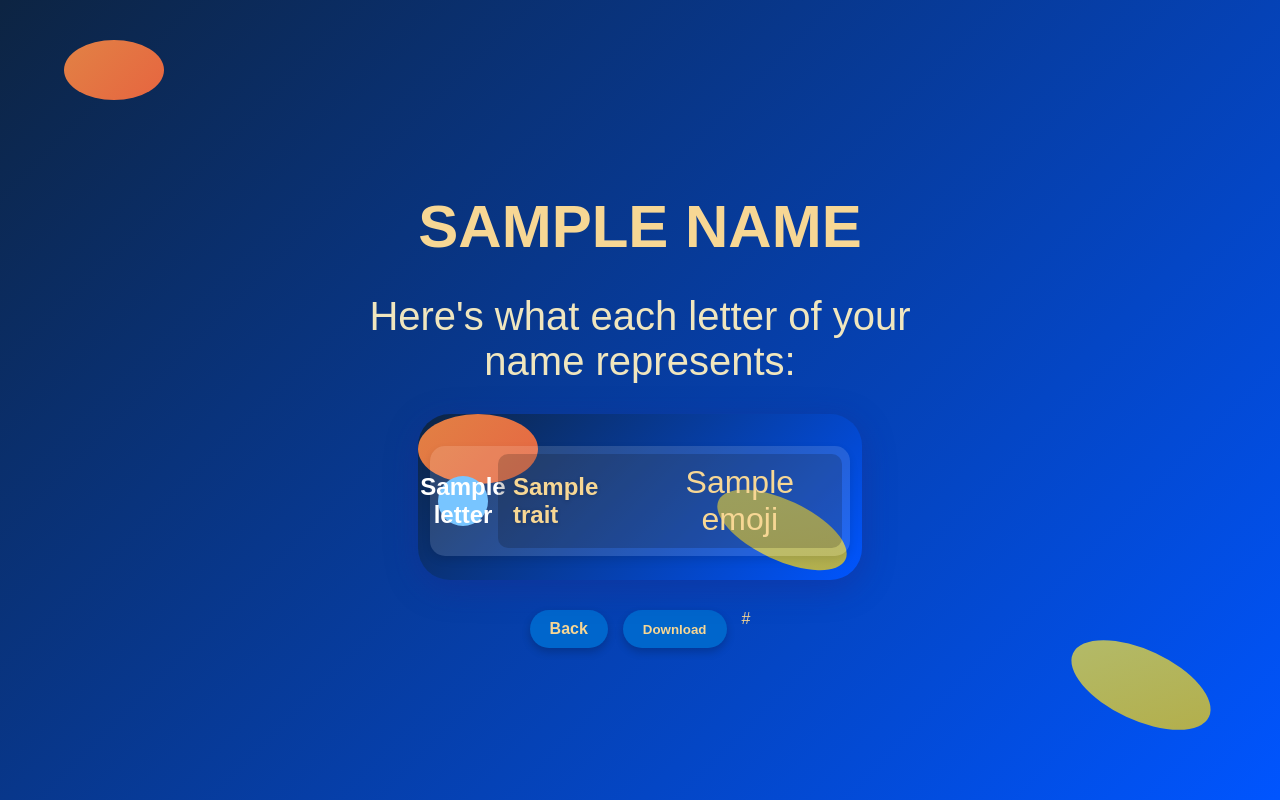
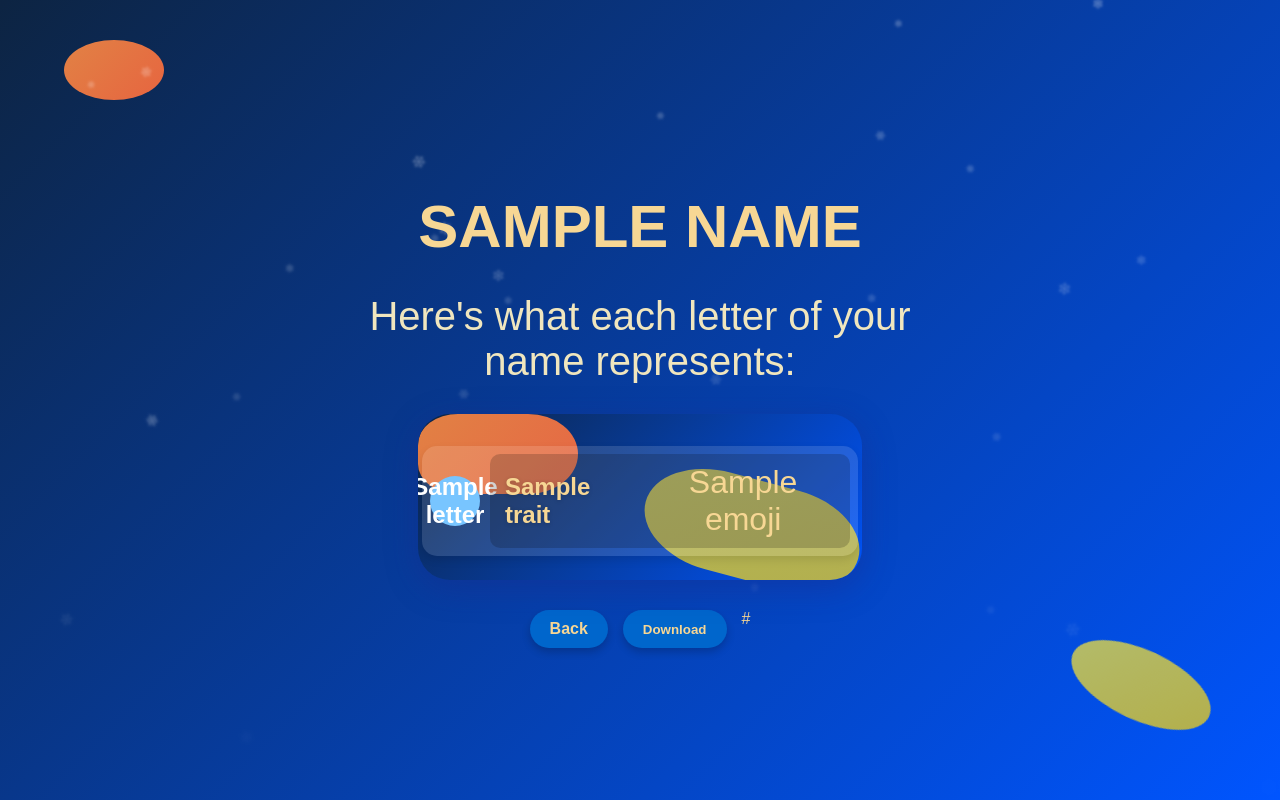
Before and after one commit to Dunama/complementor, a Flask app: template templates/result.html in a window 1280 px wide. Run offline with Flask 3, Linux system fonts and the light colour scheme; the template is opened without the code that fills it: most values are stand-ins (such as "Sample title", 1, 10 or a date in 2020).

Commit message:
upscaled

```diff
--- a/templates/index.html
+++ b/templates/index.html
@@ -4,7 +4,7 @@
 <head>
     <meta charset="UTF-8">
     <meta name="viewport" content="width=device-width, initial-scale=1.0">
-    <title>COMPLEMENTOR|APP</title>
+    <title>COMPLEMENTOR | APP</title>
     <link rel="stylesheet" href="/static/style.css">
 </head>
 <body>
--- a/templates/result.html
+++ b/templates/result.html
@@ -3,19 +3,54 @@
 <head>
     <meta charset="UTF-8">
     <meta name="viewport" content="width=device-width, initial-scale=1.0">
-    <title>Name Analysis</title>
+    <title>complement</title>
     <link rel="stylesheet" href="{{ url_for('static', filename='result.css') }}">
+    <style>
+        .snow {
+            position: fixed;
+            top: 0;
+            left: 0;
+            width: 100vw;
+            height: 100vh;
+            pointer-events: none;
+            overflow: hidden;
+            z-index: 0;
+        }
+        .result-container {
+            position: relative;
+            z-index: 1;
+        }
+        .snowflake {
+            position: absolute;
+            top: -10px;
+            color: rgba(255, 255, 255, 0.8);
+            font-size: 1em;
+            filter: blur(1px);
+            animation: fall linear infinite;
+        }
+        @keyframes fall {
+            0% {
+                transform: translateY(-100vh) rotate(0deg);
+                opacity: 1;
+            }
+            100% {
+                transform: translateY(100vh) rotate(360deg);
+                opacity: 0;
+            }
+        }
+    </style>
 </head>
 <body>
+    <div class="snow" id="snow"></div>
     <div class="result-container">
         <h1>{{ name }}</h1>
         <h2>Here's what each letter of your name represents:</h2>
-        <div id="capture" class="traits-container" style="position:relative;">
-            <!-- Decorative shapes inside the capture area -->
-            <div style="position:absolute;top:0;left:0;width:120px;height:70px;background:linear-gradient(135deg,#f98c44 0%,#ff6b3d 100%);border-radius:50%;opacity:0.9;z-index:0;"></div>
-            <div style="position:absolute;bottom:20px;right:10px;width:140px;height:60px;background:linear-gradient(135deg,#ffeb3b 0%,#ffd500 100%);border-radius:50%;transform:rotate(25deg);opacity:0.7;z-index:0;"></div>
+        <div id="capture" style="position:relative; background: linear-gradient(135deg, #0d2442 0%, #0055ff 100%); border-radius:32px; box-shadow:0 8px 32px 0 rgba(31,38,135,0.37); padding:32px 12px 24px 12px; margin:0 auto 24px auto; width:100%; max-width:420px; min-width:260px; min-height:10px; display:flex; flex-direction:column; align-items:center; justify-content:center;">
+            <!-- Curvy shapes inside the capture area -->
+            <div style="position:absolute;top:0;left:0;width:160px;height:80px;background:linear-gradient(135deg,#f98c44 0%,#ff6b3d 100%);border-radius:80px 100px 100px 80px/60px 80px 80px 60px;opacity:0.9;z-index:0;"></div>
+            <div style="position:absolute;bottom:0;right:0;width:220px;height:100px;background:linear-gradient(135deg,#ffeb3b 0%,#ffd500 100%);border-radius:120px 120px 120px 120px/80px 80px 80px 80px;transform:rotate(15deg);opacity:0.7;z-index:0;"></div>
             {% for letter, trait, emoji in results %}
-                <div class="trait-card" style="position:relative;z-index:1;">
+                <div class="trait-card" style="position:relative;z-index:1; width:100%;">
                     <div class="letter-circle">{{ letter }}</div>
                     <div class="trait-box">
                         <span class="trait-text">{{ trait }}</span>
@@ -32,25 +67,41 @@
     </div>
     <script src="https://cdn.jsdelivr.net/npm/html2canvas@1.4.1/dist/html2canvas.min.js"></script>
     <script>
-        // Attach event after DOM and html2canvas are loaded
+        // Snow animation (same as index.html)
+        function createSnowflake() {
+            const snowflake = document.createElement('div');
+            snowflake.classList.add('snowflake');
+            snowflake.innerHTML = '❄';
+            snowflake.style.left = Math.random() * 100 + '%';
+            snowflake.style.animationDuration = Math.random() * 3 + 2 + 's';
+            snowflake.style.opacity = Math.random();
+            snowflake.style.fontSize = Math.random() * 10 + 10 + 'px';
+            document.getElementById('snow').appendChild(snowflake);
+            setTimeout(() => {
+                snowflake.remove();
+            }, 5000);
+        }
+        setInterval(createSnowflake, 300);
+        for (let i = 0; i < 50; i++) {
+            setTimeout(createSnowflake, i * 100);
+        }
+
+        // Download button logic (unchanged)
         document.addEventListener('DOMContentLoaded', function() {
             var downloadBtn = document.getElementById('download-btn');
             if (downloadBtn) {
                 downloadBtn.addEventListener('click', function() {
                     const captureElem = document.getElementById('capture');
                     if (!captureElem) return;
-                    // Temporarily set background for better PNG output
                     const prevBg = captureElem.style.backgroundColor;
                     captureElem.style.backgroundColor = "#0d2442";
-                    // Wait a tick for the style to apply
                     setTimeout(function() {
                         html2canvas(captureElem, {
                             useCORS: true,
                             backgroundColor: "#0d2442",
-                            scale: 2 // Use a fixed scale for better quality on mobile
+                            scale: 2
                         }).then(function(canvas) {
                             captureElem.style.backgroundColor = prevBg;
-                            // Use a Blob for mobile Safari/iOS compatibility
                             if (canvas.toBlob) {
                                 canvas.toBlob(function(blob) {
                                     const link = document.createElement('a');
@@ -62,7 +113,6 @@
                                     setTimeout(() => URL.revokeObjectURL(link.href), 100);
                                 }, 'image/png');
                             } else {
-                                // Fallback for browsers without toBlob
                                 const link = document.createElement('a');
                                 link.download = 'compliment.png';
                                 link.href = canvas.toDataURL('image/png');
```
Also changed, not shown: static/style.css (+26 -19 lines), image-1.png (added), readme.md.
